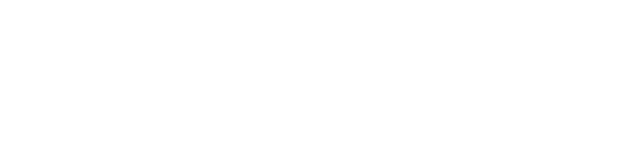
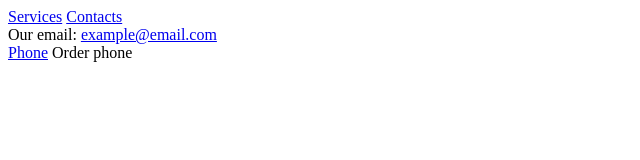
Before and after one commit to y-scrimmy/new-project, a plain HTML site: page index.html in a window 1280 px wide. Shown: the whole page, without its empty margins (0-640 px from the left). Drawn offline with Linux system fonts and the light colour scheme.

Commit message:
Create header block

```diff
--- a/index.html
+++ b/index.html
@@ -7,6 +7,18 @@
     <title>Main</title>
 </head>
 <body>
-
+    <header>
+        <nav class="contacts__nav">
+            <a href="#services">Services</a>
+            <a href="#contacts">Contacts</a>
+        </nav>
+        <div class="contacts__email">
+            Our email: <a href="example@mail.com">example@email.com</a>
+        </div>
+        <div class="contacts__offer">
+            <a href="tel:+7(999)999-99-99">Phone</a>
+            <buttton>Order phone</buttton>
+        </div>
+    </header>
 </body>
 </html>
```
